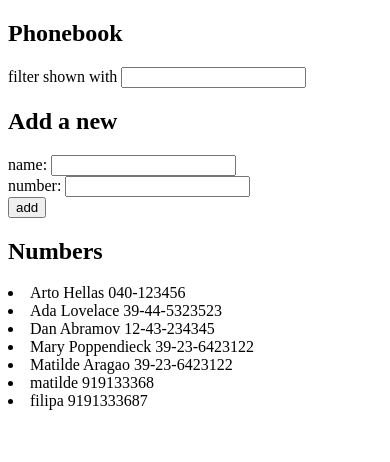
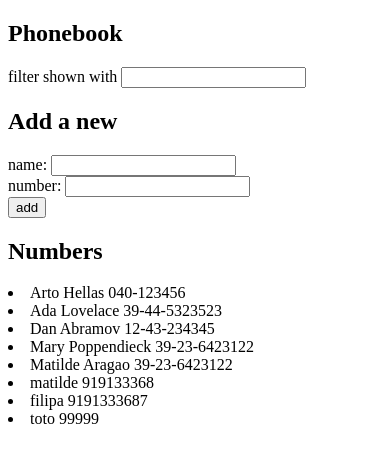
Before and after one commit to matildehomem/full-stack-open-2020, a React (Create React App) app in the folder part2/phonebook/: page / in a window 390 px wide. Shown: the top 462 px of the page. Built offline with nearby package versions, Linux system fonts and the light colour scheme; data requests are answered from the project's data file.

Commit message:
phonebook step 8

```diff
--- a/part2/phonebook/db.json
+++ b/part2/phonebook/db.json
@@ -34,6 +34,11 @@
       "name": "filipa",
       "number": "9191333687",
       "id": 7
+    },
+    {
+      "name": "toto",
+      "number": "99999",
+      "id": 8
     }
   ]
 }
--- a/part2/phonebook/src/App.js
+++ b/part2/phonebook/src/App.js
@@ -1,9 +1,11 @@
 import React, { useState, useEffect } from 'react';
-import axios from 'axios'
 
 import Filter from './components/Filter';
 import PersonForm from './components/PersonForm';
 import Persons from './components/Persons';
+
+import phonebookService from './services/phonebook'
+
 
 const App = () => {
   const [persons, setPersons] = useState([]);
@@ -13,9 +15,9 @@
 
 
   useEffect(()=>{
-    axios
-    .get('http://localhost:3001/persons')
-    .then(res => setPersons(res.data))
+    phonebookService
+    .getAll()
+    .then(res => setPersons(res))
 
   }, [])
 
@@ -38,11 +40,11 @@
       number: newNumber,
     };
 
-    axios
-    .post('http://localhost:3001/persons', newPerson)
+    phonebookService
+    .create(newPerson)
     .then(res => {
 
-    setPersons(persons.concat(res.data));
+    setPersons(persons.concat(res));
     setNewName('');
     setNewNumber('');
     }
--- /dev/null
+++ b/part2/phonebook/src/services/phonebook.js
@@ -0,0 +1,14 @@
+import axios from 'axios';
+const baseUrl = 'http://localhost:3001/persons';
+
+const getAll =()=>{
+    const request = axios.get(baseUrl)
+      return request.then(response => response.data)
+}
+
+const create = (newObject) => {
+    const request = axios.post(baseUrl, newObject);
+    return request.then((response) => response.data);
+  };
+
+export default { getAll, create};
```
